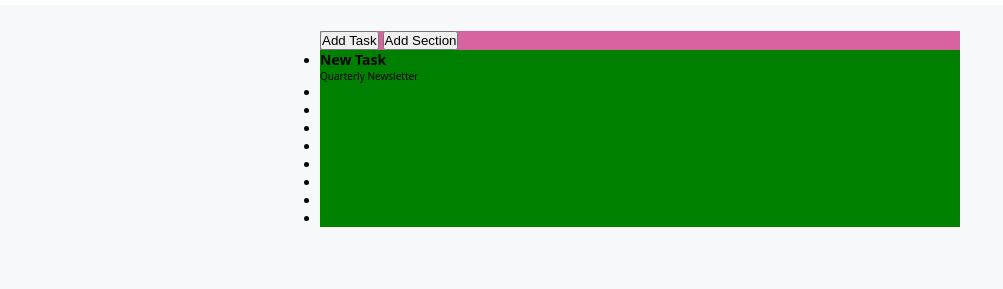
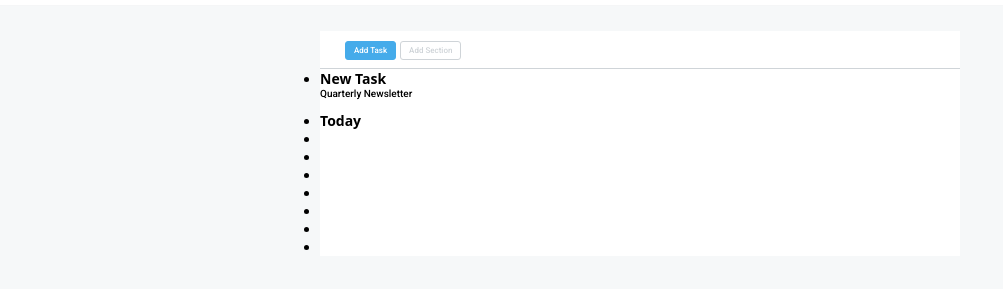
Before and after one commit to AlessandroPagliuca/html-css-toboolist, a plain HTML site: page index.html in a window 1280 px wide. Shown: the part 51-340 px from the top of the page, without its empty margins (0-1003 px from the left). Drawn offline with Linux system fonts and the light colour scheme.

Commit message:
Completed <box-button>

```diff
--- a/index.html
+++ b/index.html
@@ -5,6 +5,9 @@
         <meta http-equiv="X-UA-Compatible" content="IE=edge">
         <meta name="viewport" content="width=device-width, initial-scale=1.0">
         <title>Toboolist</title>
+        <link rel="preconnect" href="https://fonts.googleapis.com">
+<link rel="preconnect" href="https://fonts.gstatic.com" crossorigin>
+<link href="https://fonts.googleapis.com/css2?family=Roboto:wght@500&display=swap" rel="stylesheet">
         <link rel="stylesheet" href="style.css">
     </head>
     <body>
@@ -20,21 +23,24 @@
         <main class="bg-grey">
             <!-- container -->
             <div class="container bg-white">
-                <div class="box-button bg-pink">
-                    <button> Add Task</button>
-                    <button>Add Section</button>
+                <div class="box-button ">
+                    <button class="btn-size btn-lightblue">Add Task</button>
+                    <button class="btn-size btn-grey">Add Section</button>
 
                 </div>
 
                 <ul class="">
                     <li>
                         <h3>New Task</h3>
-                        <p>Quarterly Newsletter</p>
+                        <p> <i></i> Quarterly Newsletter</p>
+
 
                     </li>
                 </ul>
                 <ul class="">
-                    <li></li>
+                    <li>
+                        <h3>Today</h3>
+                    </li>
                     <li></li>
                     <li></li>
                     <li></li>
--- a/style.css
+++ b/style.css
@@ -18,12 +18,13 @@ h1{
 }
 h3{
     font-size: 14px;
-
 }
 p{
+    font-family: 'Roboto', sans-serif;
   font-size: 10px;
-  font-family: system-ui, -apple-system, BlinkMacSystemFont, 'Segoe UI', Roboto, Oxygen, Ubuntu, Cantarell, 'Open Sans', 'Helvetica Neue', sans-serif;
+  padding-bottom: 12px;
 }
+
 body{
     background-color: #f6f8f9;
 
@@ -69,7 +70,7 @@ body{
 /* nav-bar */
 
 .nav-bar{
-    border-bottom: 1px solid #f6f8f9;
+    border-bottom: 1px solid #f5f6f7;
 }
 
 
@@ -86,15 +87,36 @@ body{
 .container{
     margin: 25px auto;
     width: 50%;
-    background-color: green;
+}
 
-
-
+.box-button{
+    border-bottom: 1px solid #cfd4d8;
+    padding: 8px 0 8px 25px;
 
 }
 
-.box-button{
-    border-bottom: #f6f8f9;
+.btn-size{
+    border-radius: 3px;
+    font-size: 8px;
+    padding:  4px 8px 4px 8px;
+
+}
+
+.btn-lightblue , .btn-grey{
+    font-family: 'Roboto', sans-serif;
+
+}
+
+.btn-lightblue{
+    color: #ffffff;
+    background-color: #45abea;
+    border: 1px solid #45abea;
+}
+
+.btn-grey{
+    color: #cfd4d8;
+    background-color: white;
+    border: 1px solid #cfd4d8;
 }
 
 .list{
```
